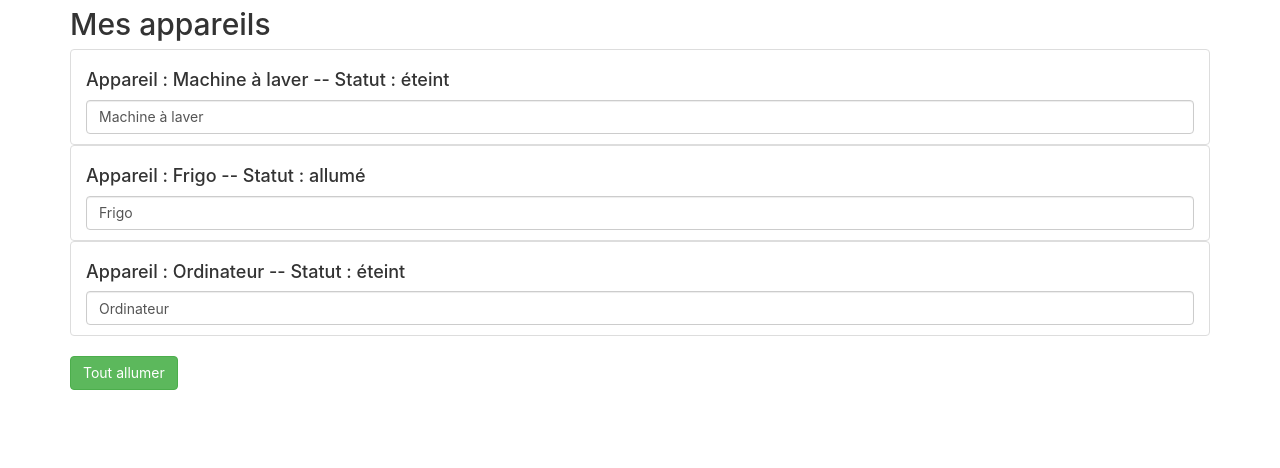
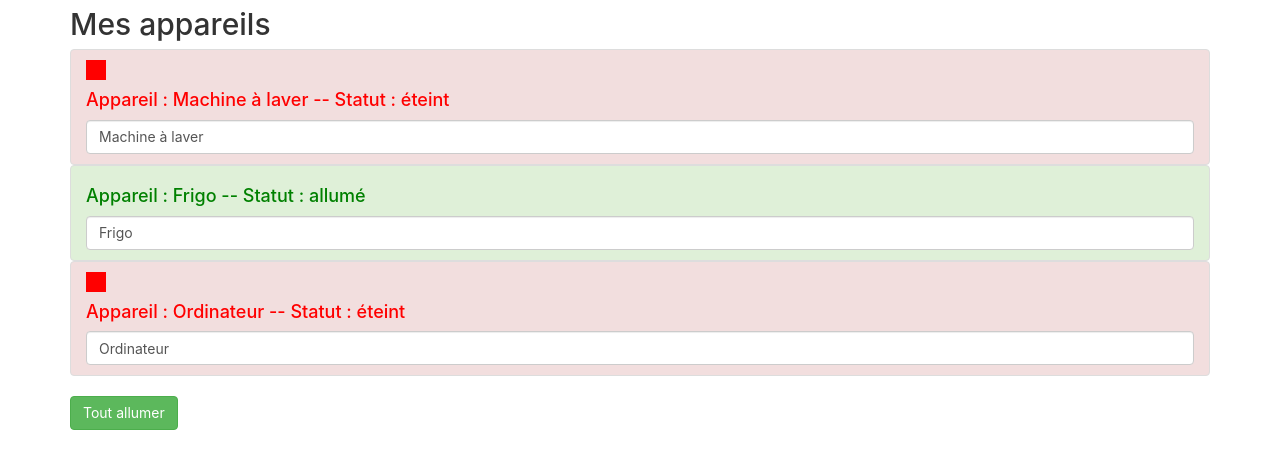
Before and after one commit to Guisharko/AngularTest, an Angular app: page / in a window 1280 px wide. Shown: the top 468 px of the page. Built offline with nearby package versions, Linux system fonts and the light colour scheme.

Commit message:
maj app component

```diff
--- a/src/app/app.component.html
+++ b/src/app/app.component.html
@@ -300,9 +300,9 @@
     <div class="col-xs-12">
       <h2>Mes appareils</h2>
       <ul class="list-group">
-        <app-appareil [appareilName]="appareilOne" [appareilStatus]="'éteint'"></app-appareil>
-        <app-appareil [appareilName]="appareilTwo" [appareilStatus]="'allumé'"></app-appareil>
-        <app-appareil [appareilName]="appareilThree" [appareilStatus]="'éteint'"></app-appareil>
+        <app-appareil  *ngFor="let appareil of appareils"
+                       [appareilName]="appareil.name"
+                       [appareilStatus]="appareil.status"></app-appareil>
       </ul>
       <button class="btn btn-success"
               [disabled]="!isAuth"
--- a/src/app/app.component.ts
+++ b/src/app/app.component.ts
@@ -8,9 +8,20 @@
 export class AppComponent {
   isAuth = false;
 
-  appareilOne = 'Machine à laver';
-  appareilTwo = 'Frigo';
-  appareilThree = 'Ordinateur';
+  appareils = [
+    {
+      name: 'Machine à laver',
+      status: 'éteint'
+    },
+    {
+      name: 'Frigo',
+      status: 'allumé'
+    },
+    {
+      name: 'Ordinateur',
+      status: 'éteint'
+    }
+  ];
 
   constructor() {
     setTimeout(
--- a/src/app/appareil/appareil.component.html
+++ b/src/app/appareil/appareil.component.html
@@ -1,4 +1,8 @@
-<li class="list-group-item">
-  <h4>Appareil : {{ appareilName }} -- Statut : {{ getStatus() }}</h4>
+<li [ngClass]="{'list-group-item': true,
+                'list-group-item-success': appareilStatus === 'allumé',
+                'list-group-item-danger': appareilStatus === 'éteint'}">
+  <div style="width:20px;height:20px;background-color:red;"
+       *ngIf="appareilStatus === 'éteint'"></div>
+  <h4 [ngStyle]="{color: getColor()}">Appareil : {{ appareilName }} -- Statut : {{ getStatus() }}</h4>
   <input type="text" class="form-control" [(ngModel)]="appareilName">
 </li>
--- a/src/app/appareil/appareil.component.ts
+++ b/src/app/appareil/appareil.component.ts
@@ -9,7 +9,13 @@
 
   @Input() appareilName: string;
   @Input() appareilStatus: string;
-
+  getColor() {
+    if (this.appareilStatus === 'allumé') {
+      return 'green';
+    } else if (this.appareilStatus === 'éteint') {
+      return 'red';
+    }
+  }
   constructor() { }
 
   ngOnInit() {
```
